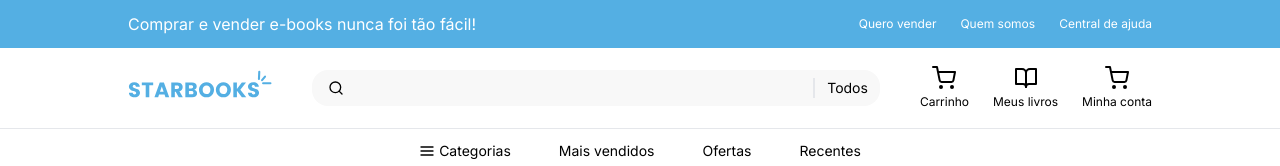
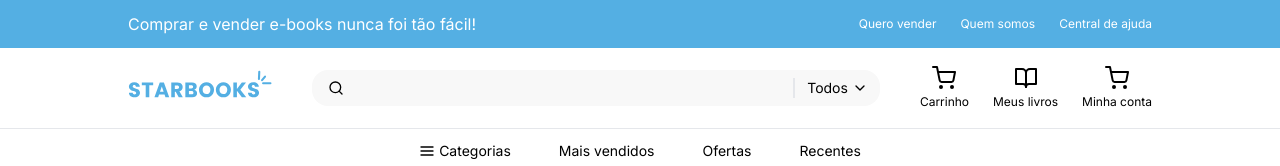
Before and after one commit to starbooks-uefs/starbooks_frontend, a Next.js app: page /book in a window 1280 px wide. Shown: the top 166 px of the page. Built offline with nearby package versions, Linux system fonts and the light colour scheme.

Commit message:
:lipstick: feat: Interface styling

```diff
--- a/src/app/book/page.tsx
+++ b/src/app/book/page.tsx
@@ -9,7 +9,7 @@ export default function Book () {
     <div className='flex flex-col items-center justify-center w-full h-full bg-white justify-center'>
       <div className='flex w-4/5 mx-30 flex-col'>
         {/* Link de voltar: */}
-        <div className='pt-7 pb-7'>
+        <div className='flex pt-7 pb-7'>
           <Link className='flex items-center' href="/">
             <IoIosArrowBack className=' text-bg-blue' />
             <span className='font-medium'>Voltar</span>
--- a/src/components/Navbar.tsx
+++ b/src/components/Navbar.tsx
@@ -1,8 +1,10 @@
+"use client"
 import Link from "next/link";
 import { FiSearch } from "react-icons/fi";
 import { FiShoppingCart } from "react-icons/fi";
 import { FiBookOpen } from "react-icons/fi";
 import { FiMenu } from "react-icons/fi";
+import { FiChevronDown } from "react-icons/fi";
 
 export default function Navbar() {
   return (
@@ -49,11 +51,12 @@ export default function Navbar() {
               </div>
               {/* Div do imput */}
               <div className='flex-1'>
-                <input type="text" name="" id="" className='w-full bg-whiteSeachField'/>
+                <input type="text" name="" id="" className='w-full ml-2 outline-none bg-whiteSeachField'/>
               </div>
               {/* Div do filtro */}
-              <div className='border-l-2'>
-                <h1 className='mx-3 text-sm'>Todos</h1>
+              <div className='flex items-center gap-1 mx-3 border-l-2'>
+                <h1 className='ml-3 text-sm'>Todos</h1>
+                <FiChevronDown className='text-black' />
               </div>
             </div>
           </div>
```
